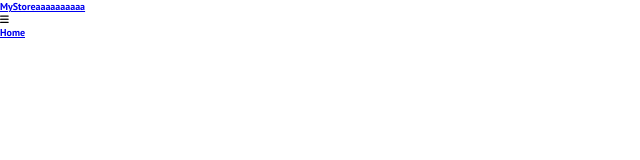
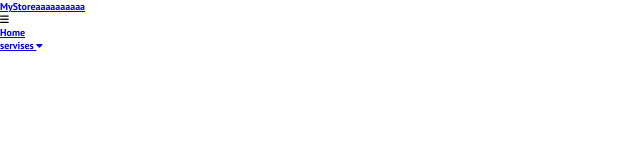
Before and after one commit to RDCERP/my-stores, a React (Create React App) app in the folder client/: page / in a window 1280 px wide. Shown: the top 160 px of the page, without its empty margins (0-640 px from the left). Built offline with nearby package versions, Linux system fonts and the light colour scheme; the HTML template or start-up script is replaced by a standard one.

Commit message:
working on dropdown

```diff
--- a/client/src/components/Nav/Navbar.js
+++ b/client/src/components/Nav/Navbar.js
@@ -5,9 +5,10 @@ import './Navbar.css';
 import Dropdown from './Dropdown';
 
 function Navbar () {
-  const [click, setClick] = useState(false)
+  const [click, setClick] = useState(false);
+  const [dropdown, setDropdown] = useState(false);
 
-  const handleClick = () => setClick(!click)
+  const handleClick = () => setClick(!click);
   const closeMobileMenu = () => setClick(false);
 
   return (
@@ -24,6 +25,12 @@ function Navbar () {
             <Link to='/' className='nav-links' onClick={closeMobileMenu}>
               Home
             </Link>
+          </li>
+          <li className='nav-item'>
+            <Link to='/servises' className='nav-links' onClick={closeMobileMenu}>
+              servises <i className='fas fa-caret-down' />
+            </Link>
+            {dropdown && <Dropdown/>}
           </li>
         </ul>
       </nav>
```
